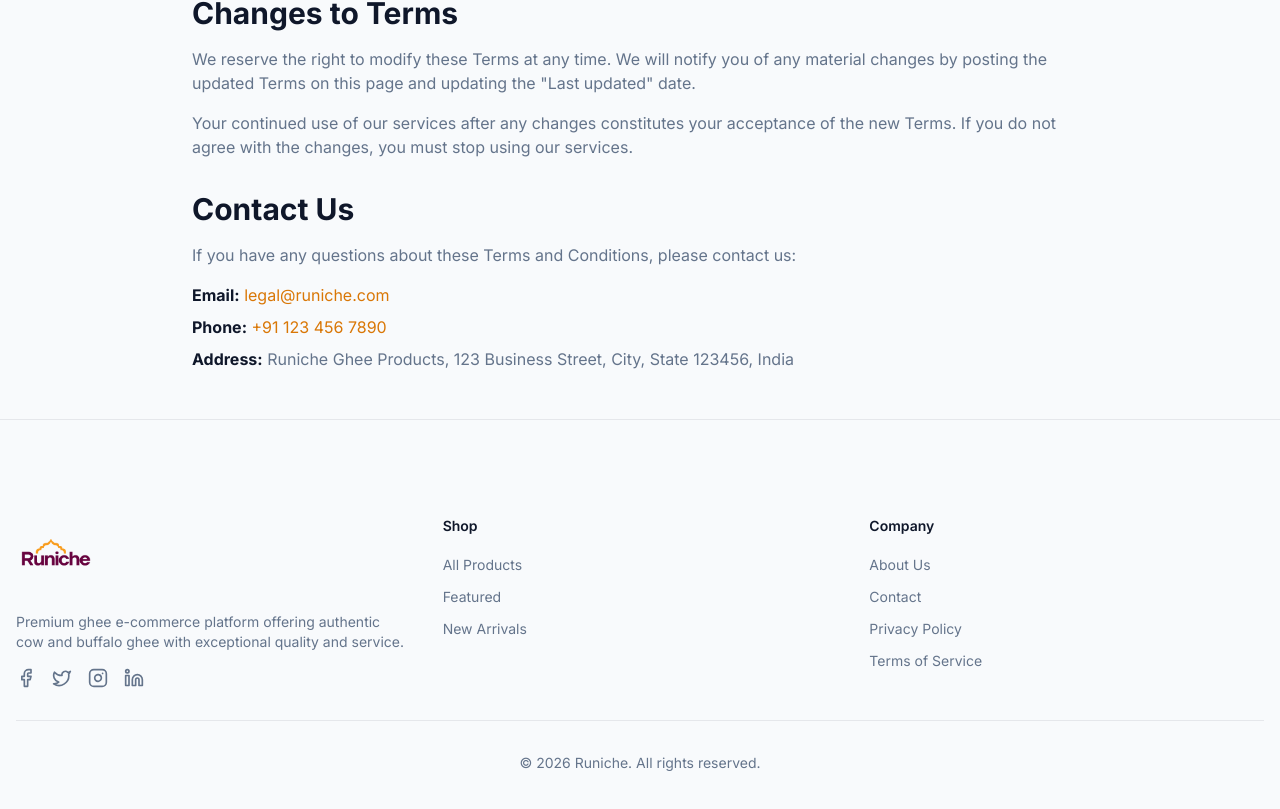
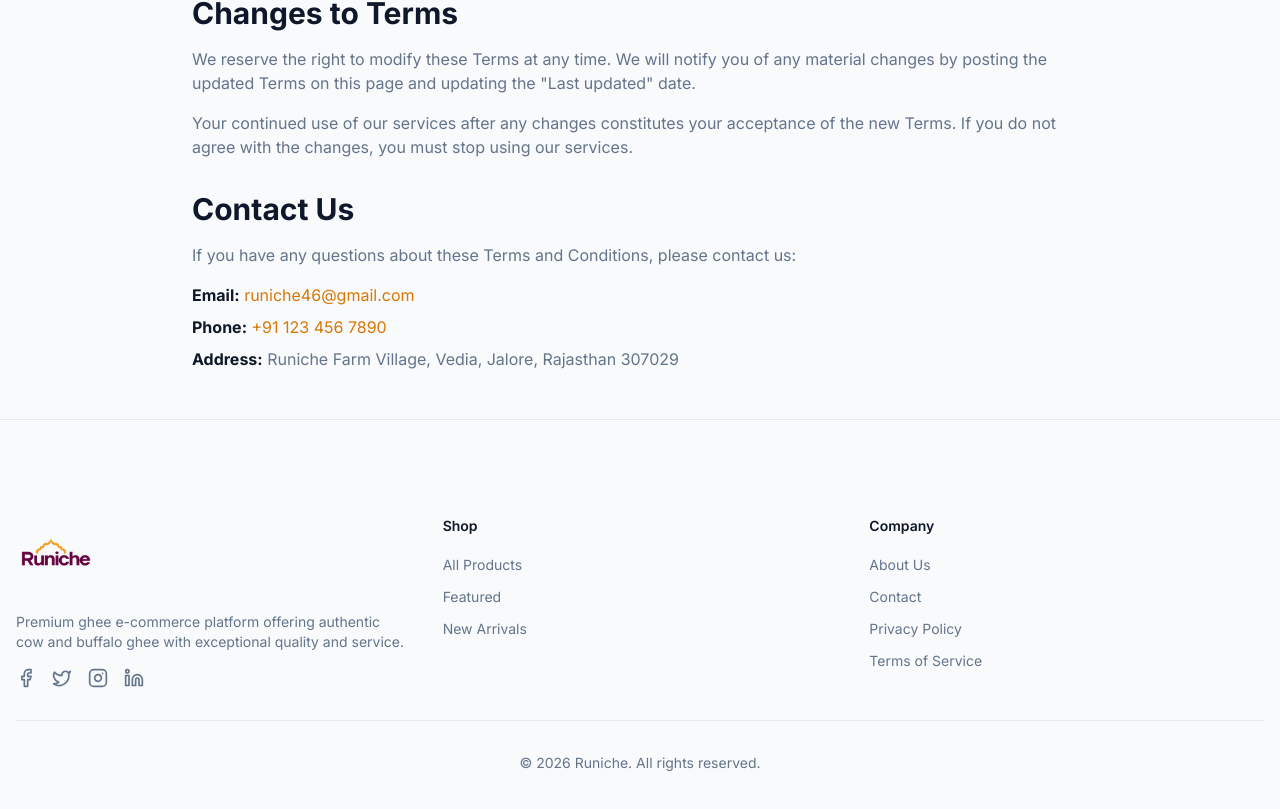
Before and after one commit to devsmahesh/e-commerce, a Next.js app: page /terms in a window 1280 px wide. Shown: the part 3570-4379 px from the top of the page. Built offline with nearby package versions, Linux system fonts and the light colour scheme; no server answers.

Commit message:
changed the address and email

```diff
--- a/app/contact/page.tsx
+++ b/app/contact/page.tsx
@@ -106,13 +106,8 @@ export default function ContactPage() {
                         <div>
                           <h3 className="font-semibold mb-1">Email</h3>
                           <p className="text-sm text-muted-foreground">
-                            <a href="mailto:support@runiche.com" className="hover:text-foreground transition-colors">
-                              support@runiche.com
-                            </a>
-                          </p>
-                          <p className="text-sm text-muted-foreground">
-                            <a href="mailto:sales@runiche.com" className="hover:text-foreground transition-colors">
-                              sales@runiche.com
+                            <a href="mailto:runiche46@gmail.com" className="hover:text-foreground transition-colors">
+                              runiche46@gmail.com
                             </a>
                           </p>
                         </div>
@@ -146,10 +141,8 @@ export default function ContactPage() {
                         <div>
                           <h3 className="font-semibold mb-1">Address</h3>
                           <p className="text-sm text-muted-foreground">
-                            Runiche Ghee Products<br />
-                            123 Business Street<br />
-                            City, State 123456<br />
-                            India
+                            Runiche Farm Village, Vedia, Jalore, Rajasthan<br />
+                            307029
                           </p>
                         </div>
                       </div>
--- a/app/privacy/page.tsx
+++ b/app/privacy/page.tsx
@@ -262,8 +262,8 @@ export default function PrivacyPage() {
                   <div className="space-y-2">
                     <p>
                       <strong className="text-foreground">Email:</strong>{' '}
-                      <a href="mailto:privacy@runiche.com" className="text-amber-600 dark:text-amber-400 hover:underline">
-                        privacy@runiche.com
+                      <a href="mailto:runiche46@gmail.com" className="text-amber-600 dark:text-amber-400 hover:underline">
+                        runiche46@gmail.com
                       </a>
                     </p>
                     <p>
@@ -273,8 +273,7 @@ export default function PrivacyPage() {
                       </a>
                     </p>
                     <p>
-                      <strong className="text-foreground">Address:</strong> Runiche Ghee Products, 123 Business Street,
-                      City, State 123456, India
+                      <strong className="text-foreground">Address:</strong> Runiche Farm Village, Vedia, Jalore, Rajasthan 307029
                     </p>
                   </div>
                 </div>
--- a/app/terms/page.tsx
+++ b/app/terms/page.tsx
@@ -313,8 +313,8 @@ export default function TermsPage() {
                   <div className="space-y-2">
                     <p>
                       <strong className="text-foreground">Email:</strong>{' '}
-                      <a href="mailto:legal@runiche.com" className="text-amber-600 dark:text-amber-400 hover:underline">
-                        legal@runiche.com
+                      <a href="mailto:runiche46@gmail.com" className="text-amber-600 dark:text-amber-400 hover:underline">
+                        runiche46@gmail.com
                       </a>
                     </p>
                     <p>
@@ -324,8 +324,7 @@ export default function TermsPage() {
                       </a>
                     </p>
                     <p>
-                      <strong className="text-foreground">Address:</strong> Runiche Ghee Products, 123 Business Street,
-                      City, State 123456, India
+                      <strong className="text-foreground">Address:</strong> Runiche Farm Village, Vedia, Jalore, Rajasthan 307029
                     </p>
                   </div>
                 </div>
```
